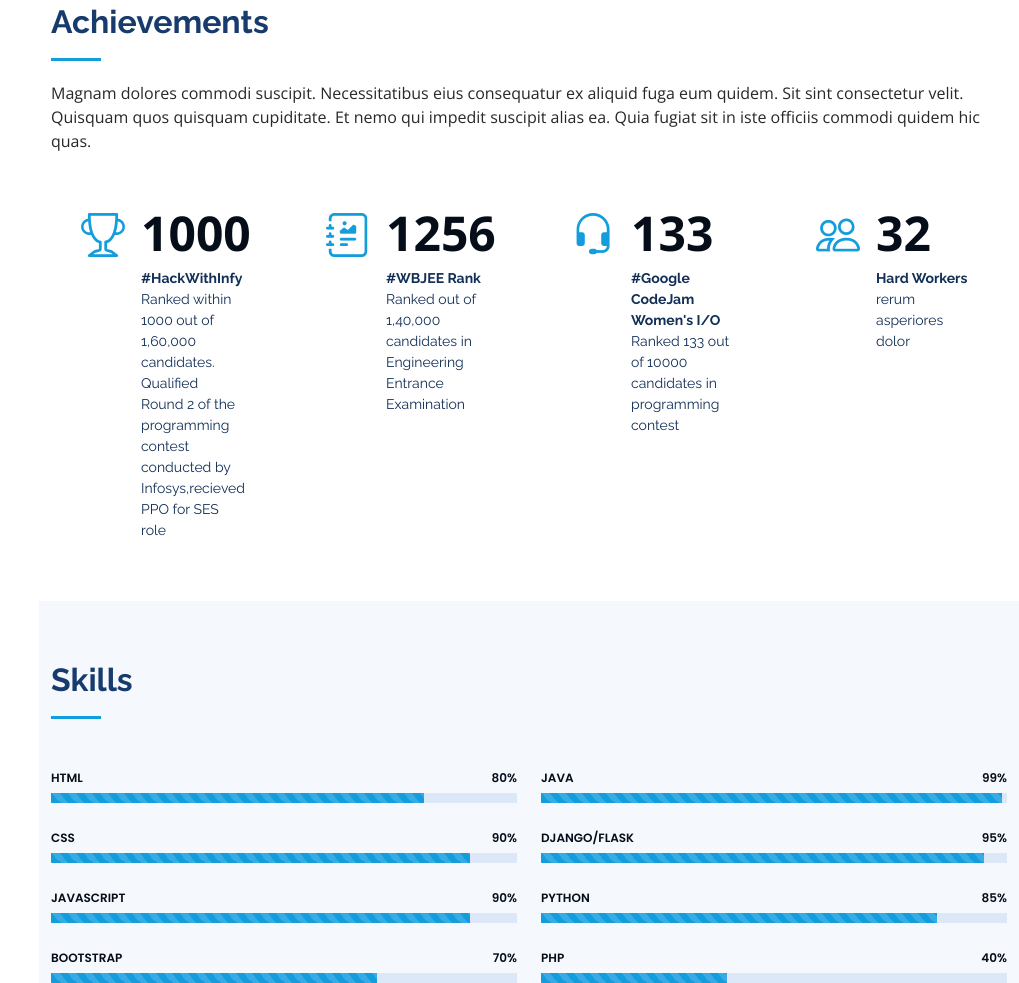
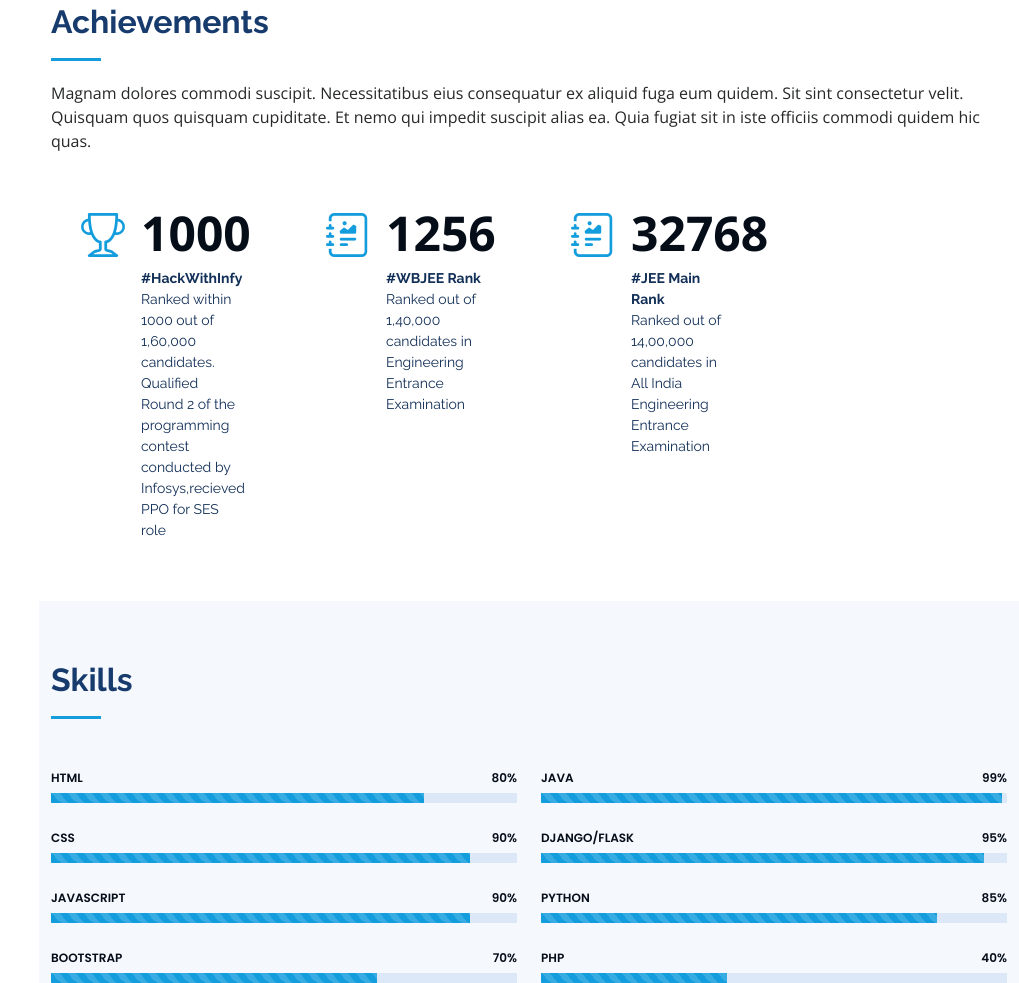
Before and after one commit to Patralekha/Patralekha.github.io, a plain HTML site: page MyPortfolio/index.html in a window 1280 px wide. Shown: the part 1557-2540 px from the top of the page, without its empty margins (261-1280 px from the left). Drawn offline with nearby package versions, Linux system fonts and the light colour scheme.

Commit message:
Changed achievements section

```diff
--- a/MyPortfolio/index.html
+++ b/MyPortfolio/index.html
@@ -153,19 +153,19 @@
             </div>
           </div>
 
-          <div class="col-lg-3 col-md-6 d-md-flex align-items-md-stretch" data-aos="fade-up" data-aos-delay="200">
+          <!--div class="col-lg-3 col-md-6 d-md-flex align-items-md-stretch" data-aos="fade-up" data-aos-delay="200">
             <div class="count-box">
-              <i class="bi bi-headset"></i>
+              <i class="bi bi-trophy"></i>
               <span data-purecounter-start="0" data-purecounter-end="133" data-purecounter-duration="1" class="purecounter"></span>
               <p><strong>#Google CodeJam Women's I/O</strong> <br/>Ranked 133 out of 10000 candidates in programming contest</p>
             </div>
-          </div>
+          </div-->
 
           <div class="col-lg-3 col-md-6 d-md-flex align-items-md-stretch" data-aos="fade-up" data-aos-delay="300">
             <div class="count-box">
-              <i class="bi bi-people"></i>
-              <span data-purecounter-start="0" data-purecounter-end="32" data-purecounter-duration="1" class="purecounter"></span>
-              <p><strong>Hard Workers</strong> rerum asperiores dolor</p>
+              <i class="bi bi-journal-richtext"></i>
+              <span data-purecounter-start="0" data-purecounter-end="32768" data-purecounter-duration="1" class="purecounter"></span>
+              <p><strong>#JEE Main Rank</strong><br/> Ranked out of 14,00,000 candidates in All India Engineering Entrance Examination</p>
             </div>
           </div>
 
```
